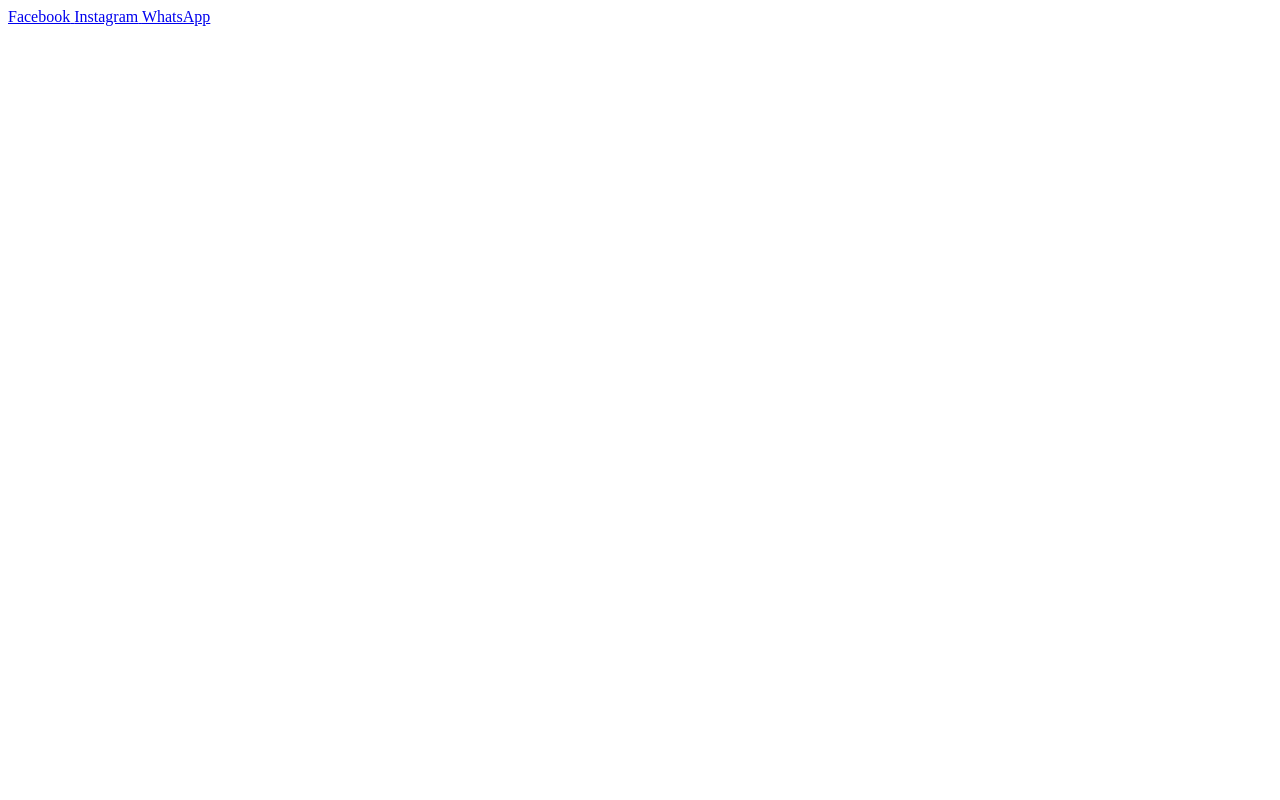
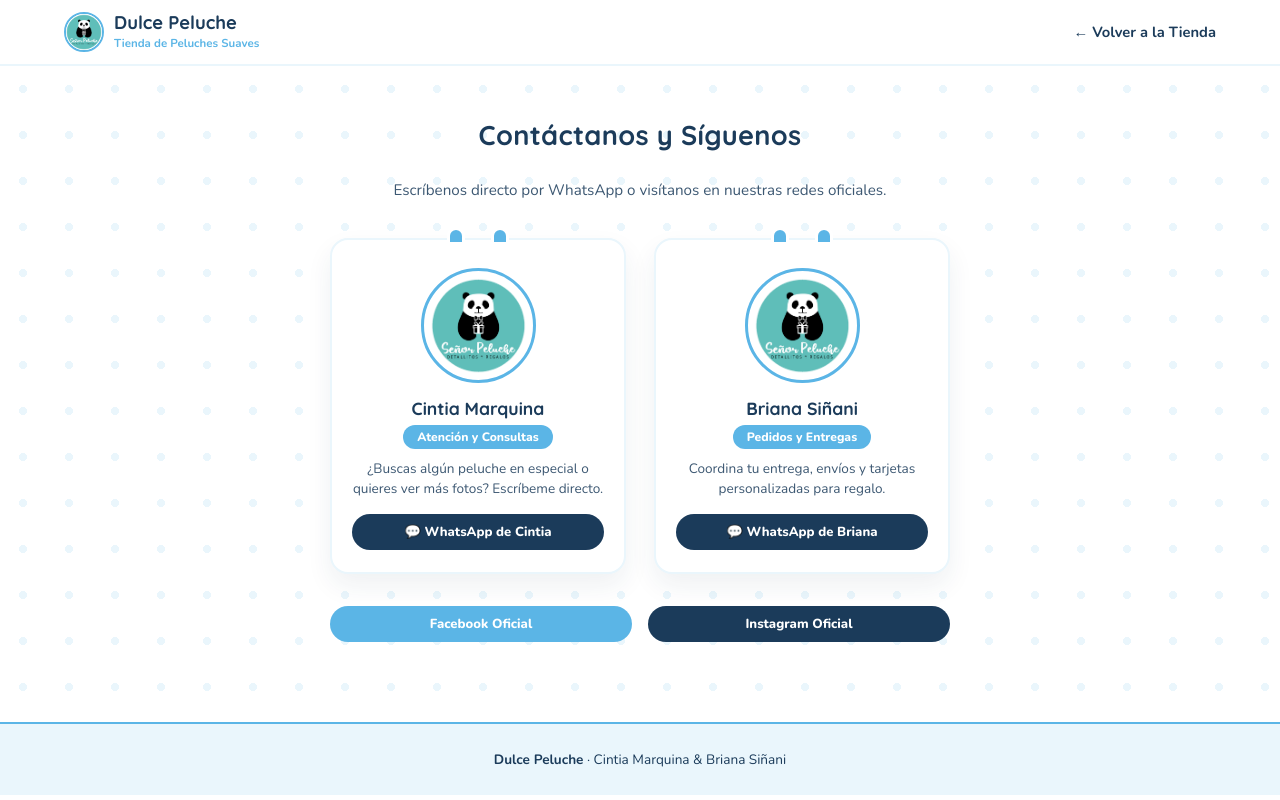
Before and after one commit to cintiamarquinatito/Pagina-Web-2026, a plain HTML site: page page/contactame.html in a window 1280 px wide. Drawn offline with nearby package versions, Linux system fonts and the light colour scheme.

Commit message:
agrege pestaña contactame

```diff
--- a/page/contactame.html
+++ b/page/contactame.html
@@ -1,20 +1,72 @@
-<!-- FACEBOOK -->
-<a class="red-social facebook"
-   href="https://www.facebook.com/"
-   target="_blank">
-   <span>Facebook</span>
-</a>
+<!DOCTYPE html>
+<html lang="es">
+<head>
+  <meta charset="UTF-8" />
+  <meta name="viewport" content="width=device-width, initial-scale=1.0" />
+  <title>Contáctanos | Dulce Peluche</title>
+  <link rel="icon" href="../img/logo.png" type="image/png" />
+  <link rel="preconnect" href="https://fonts.googleapis.com">
+  <link rel="preconnect" href="https://fonts.gstatic.com" crossorigin>
+  <link href="https://fonts.googleapis.com/css2?family=Nunito:wght@400;600;700;800&family=Quicksand:wght@600;700&display=swap" rel="stylesheet">
+  <link rel="stylesheet" href="../css/style.css" />
+</head>
+<body>
 
-<!-- INSTAGRAM -->
-<a class="red-social instagram"
-   href="https://www.instagram.com/"
-   target="_blank">
-   <span>Instagram</span>
-</a>
+  <header>
+    <div class="nav-container">
+      <a href="../index.html" class="brand">
+        <div class="brand-icon">
+          <img src="../img/logo.png" alt="Logo Dulce Peluche" />
+        </div>
+        <div>
+          <span class="brand-name">Dulce Peluche</span>
+          <span class="brand-sub">Tienda de Peluches Suaves</span>
+        </div>
+      </a>
 
-<!-- WHATSAPP -->
-<a class="red-social whatsapp"
-   href="https://wa.me/"
-   target="_blank">
-   <span>WhatsApp</span>
-</a>
+      <ul class="nav-links">
+        <li><a href="../index.html">← Volver a la Tienda</a></li>
+      </ul>
+    </div>
+  </header>
+
+  <main class="page-wrapper">
+    <h2 class="section-title">Contáctanos y Síguenos</h2>
+    <p class="team-subtitle">Escríbenos directo por WhatsApp o visítanos en nuestras redes oficiales.</p>
+
+    <div class="team-grid">
+      <article class="team-card">
+        <div class="team-ears"><span></span><span></span></div>
+        <div class="team-avatar">
+          <img src="../img/logo.png" alt="Cintia Marquina" />
+        </div>
+        <h3 class="team-name">Cintia Marquina</h3>
+        <span class="team-role">Atención y Consultas</span>
+        <p class="team-bio">¿Buscas algún peluche en especial o quieres ver más fotos? Escríbeme directo.</p>
+        <a href="https://wa.me/59163397495?text=Hola%20Cintia!%20Vengo%20de%20la%20p%C3%A1gina%20Dulce%20Peluche." target="_blank" class="btn-wa-card">💬 WhatsApp de Cintia</a>
+      </article>
+
+      <article class="team-card">
+        <div class="team-ears"><span></span><span></span></div>
+        <div class="team-avatar">
+          <img src="../img/logo.png" alt="Briana Siñani" />
+        </div>
+        <h3 class="team-name">Briana Siñani</h3>
+        <span class="team-role">Pedidos y Entregas</span>
+        <p class="team-bio">Coordina tu entrega, envíos y tarjetas personalizadas para regalo.</p>
+        <a href="https://wa.me/59164550630?text=Hola%20Briana!%20Vengo%20de%20la%20p%C3%A1gina%20Dulce%20Peluche." target="_blank" class="btn-wa-card">💬 WhatsApp de Briana</a>
+      </article>
+    </div>
+
+    <div style="max-width: 620px; margin: 32px auto 0; display: grid; grid-template-columns: 1fr 1fr; gap: 16px;">
+      <a href="https://www.facebook.com/" target="_blank" class="btn-wa-card" style="text-align: center; background: var(--celeste);">Facebook Oficial</a>
+      <a href="https://www.instagram.com/" target="_blank" class="btn-wa-card" style="text-align: center;">Instagram Oficial</a>
+    </div>
+  </main>
+
+  <footer>
+    <p><strong>Dulce Peluche</strong> · Cintia Marquina & Briana Siñani</p>
+  </footer>
+
+</body>
+</html>
```
Also changed, not shown: index.html (+1 -1 lines), page/escritorio.html (deleted, +0 -1 lines).
